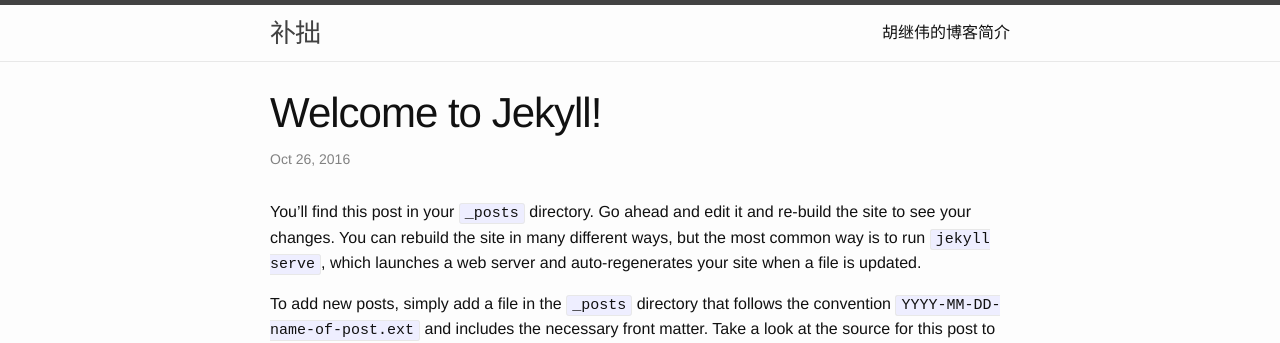
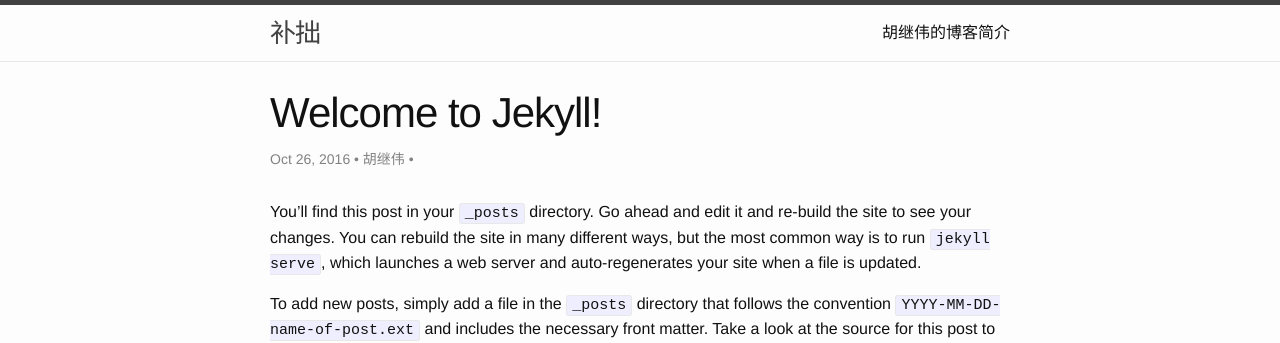
Before and after one commit to testudy/testudy.github.io, a Jekyll site: the page built from _posts/2016-10-26-welcome-to-jekyll.markdown, in a window 1280 px wide. Shown: the top 343 px of the page. Built offline with Jekyll 4.4.1, drawn with Linux system fonts in a browser that asks for light colours.

Commit message:
在文章中添加tags

```diff
--- a/_layouts/post.html
+++ b/_layouts/post.html
@@ -2,10 +2,13 @@
 layout: default
 ---
 <article class="post" itemscope itemtype="http://schema.org/BlogPosting">
-
     <header class="post-header">
         <h1 class="post-title" itemprop="name headline">{{ page.title | escape }}</h1>
-    <p class="post-meta"><time datetime="{{ page.date | date_to_xmlschema }}" itemprop="datePublished">{{ page.date | date: "%b %-d, %Y" }}</time>{% if page.author %} • <span itemprop="author" itemscope itemtype="http://schema.org/Person"><span itemprop="name">{{ page.author }}</span></span>{% endif %}</p>
+        <p class="post-meta">
+            <time datetime="{{ page.date | date_to_xmlschema }}" itemprop="datePublished">{{ page.date | date: "%b %-d, %Y" }}</time>
+            {% if site.author %} • <span itemprop="author" itemscope itemtype="http://schema.org/Person"><span itemprop="name">{{ site.author }}</span></span>{% endif %}
+            {% if page.tags %} • {{ page.tags | array_to_sentence_string }}{% endif %}
+        </p>
     </header>
 
     <div class="post-content" itemprop="articleBody">
```
Lines whose indentation alone changed are shown as unchanged.
